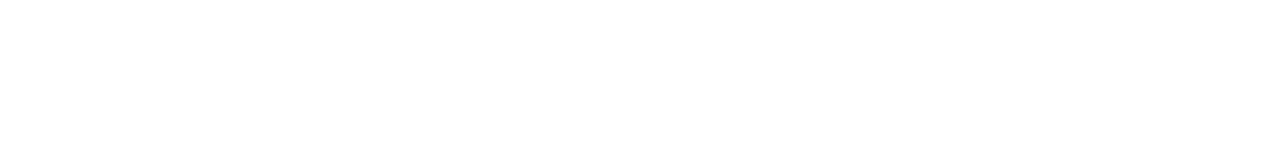
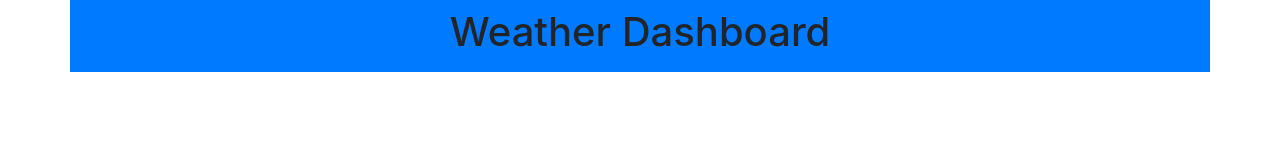
Before and after one commit to minh2nguyen/MinhThu-Weather-Dashboard, a plain HTML site: page index.html in a window 1280 px wide. Drawn offline with nearby package versions, Linux system fonts and the light colour scheme.

Commit message:
Added Navbar

```diff
--- a/index.html
+++ b/index.html
@@ -9,6 +9,12 @@
     <title>Document</title>
 </head>
 <body>
+    <div class="container">
+        <div class="row navbar navbar-dark bg-primary">
+            <div class="col-12 text-center">
+                <h1>Weather Dashboard</h1>
+            </div>
+        </div>
 
 </body>
 <script src="./assets/script.js"></script>
```
Also changed, not shown: assets/script.js (+12 -0 lines).
